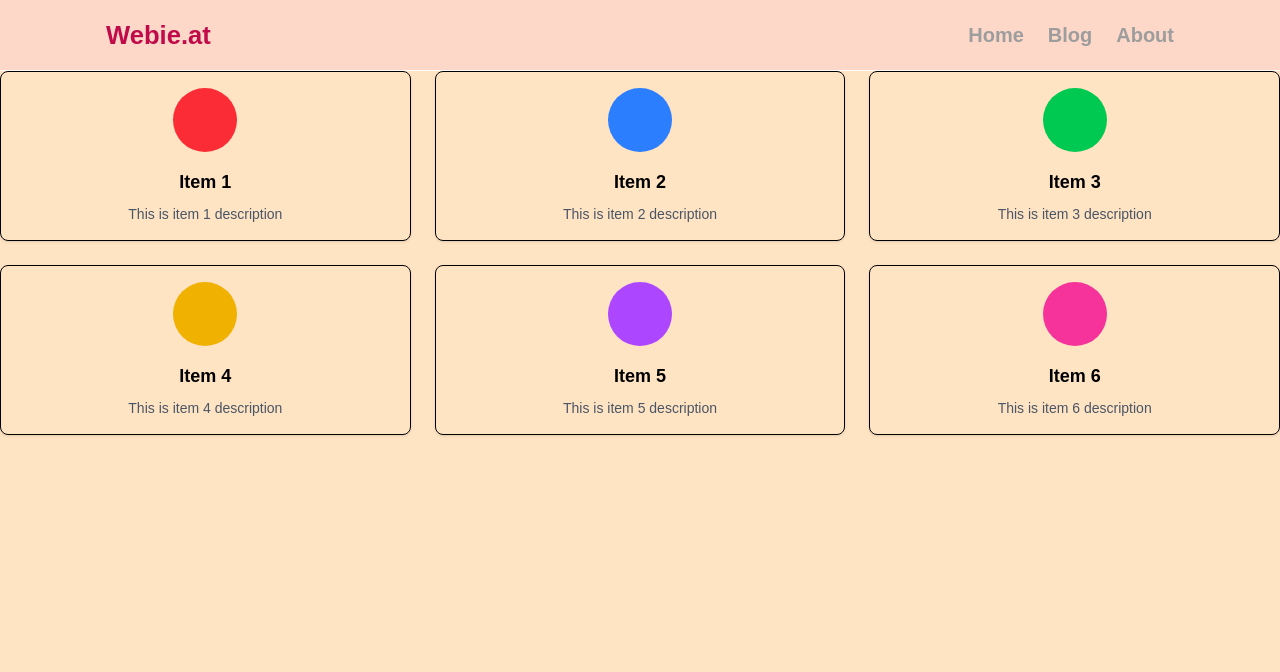
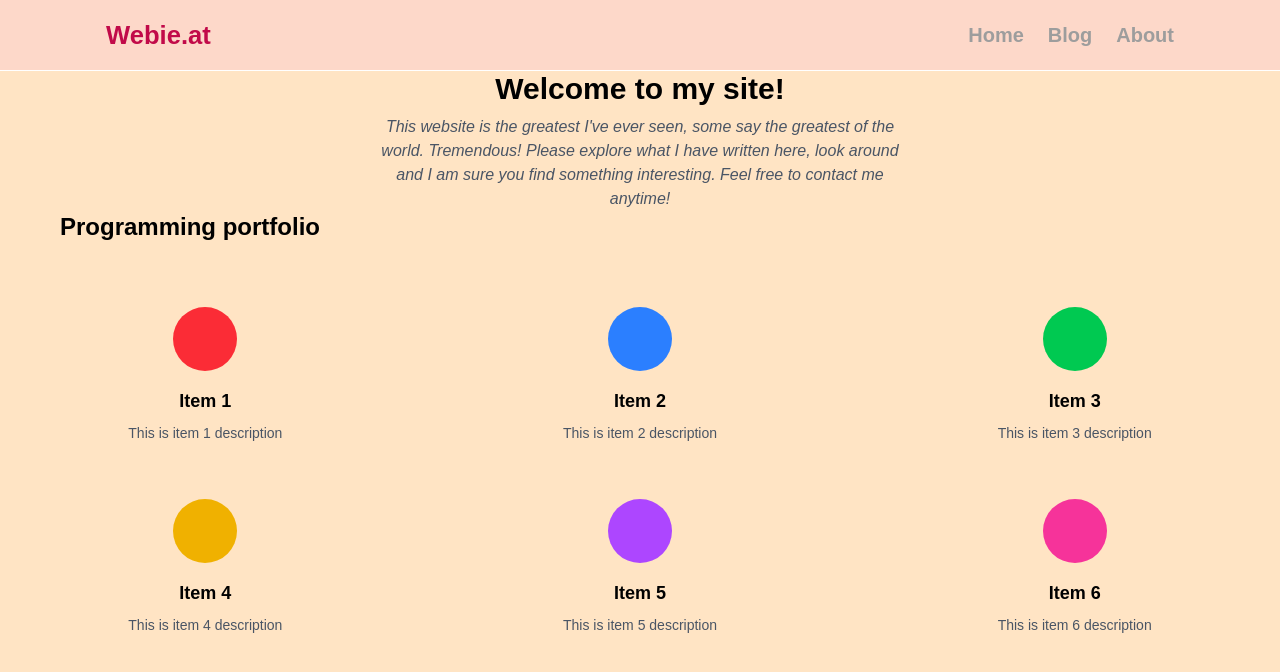
Before and after one commit to FrankNesling/webieat, an Astro site in the folder astro/: page / in a window 1280 px wide. Built offline with nearby package versions, Linux system fonts and the light colour scheme; Astro itself is replaced by a stand-in of ours.

Commit message:
landing page intro text dummy

```diff
--- a/astro/src/components/LandingPage.astro
+++ b/astro/src/components/LandingPage.astro
@@ -9,9 +9,22 @@ const items = [
 ];
 ---
 
-<div class="grid grid-cols-1 sm:grid-cols-2 md:grid-cols-3 gap-6">
+<!-- Initial paragraph -->
+<div class="max-w-xl mx-auto text-center px-4">
+  <h2 class="text-3xl font-bold mb-2">
+    Welcome to my site!
+  </h2>
+  <p class="text-gray-600 text-base italic">
+    This website is the greatest I've ever seen, some say the greatest of the world. Tremendous!
+    Please explore what I have written here, look around and I am sure you find something interesting.
+    Feel free to contact me anytime!
+  </p>
+</div>
+<!-- Items -->
+<h2 class="ml-15 text-2xl font-bold mb-2">Programming portfolio</h2>
+<div class="grid grid-cols-1 sm:grid-cols-2 md:grid-cols-3 gap-6 my-12">
   {items.map(item => (
-    <div class="flex flex-col items-center text-center p-4 border rounded-lg shadow-sm">
+    <div class="flex flex-col items-center text-center p-4">
       <div class={`w-16 h-16 rounded-full ${item.color} mb-4`}></div>
       <h3 class="text-lg font-semibold mb-2">{item.headline}</h3>
       <p class="text-sm text-gray-600">{item.description}</p>
```
